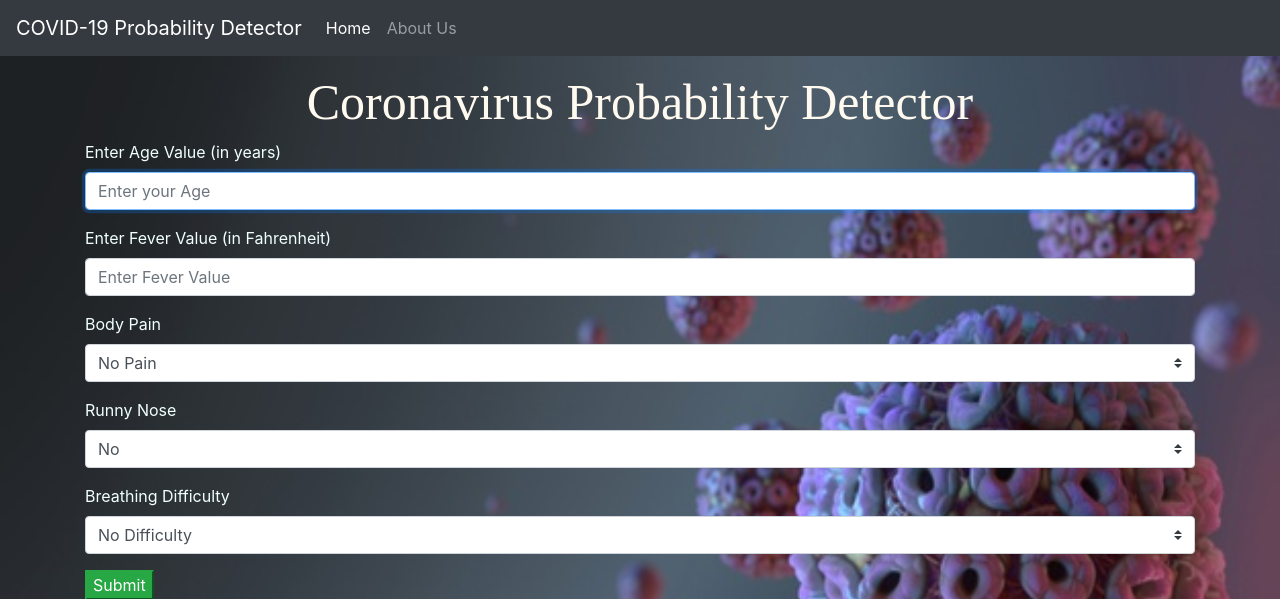
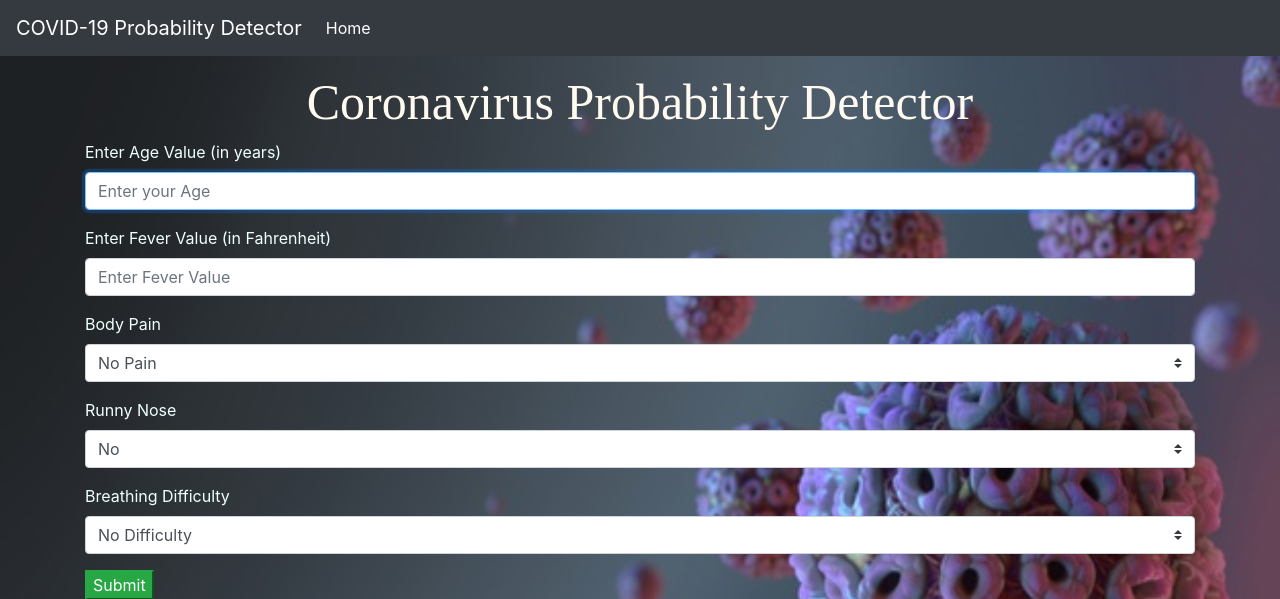
Before and after one commit to dishant9876/Covid-19-Detector, a Flask app: page / in a window 1280 px wide. Shown: the top 599 px of the page. Run offline with Flask 2, Linux system fonts and the light colour scheme; parts of the project's set-up code (start-up, migrations or seed data) failed here and were passed over.

Commit message:
Removed About us

```diff
--- a/templates/index.html
+++ b/templates/index.html
@@ -51,9 +51,6 @@
           <ul class="navbar-nav mr-auto">
             <li class="nav-item active">
               <a class="nav-link" href="/">Home <span class="sr-only">(current)</span></a>
-            </li>
-            <li class="nav-item">
-              <a class="nav-link" href="/about_us">About Us</a>
             </li>
           </ul>
         </div>
```
